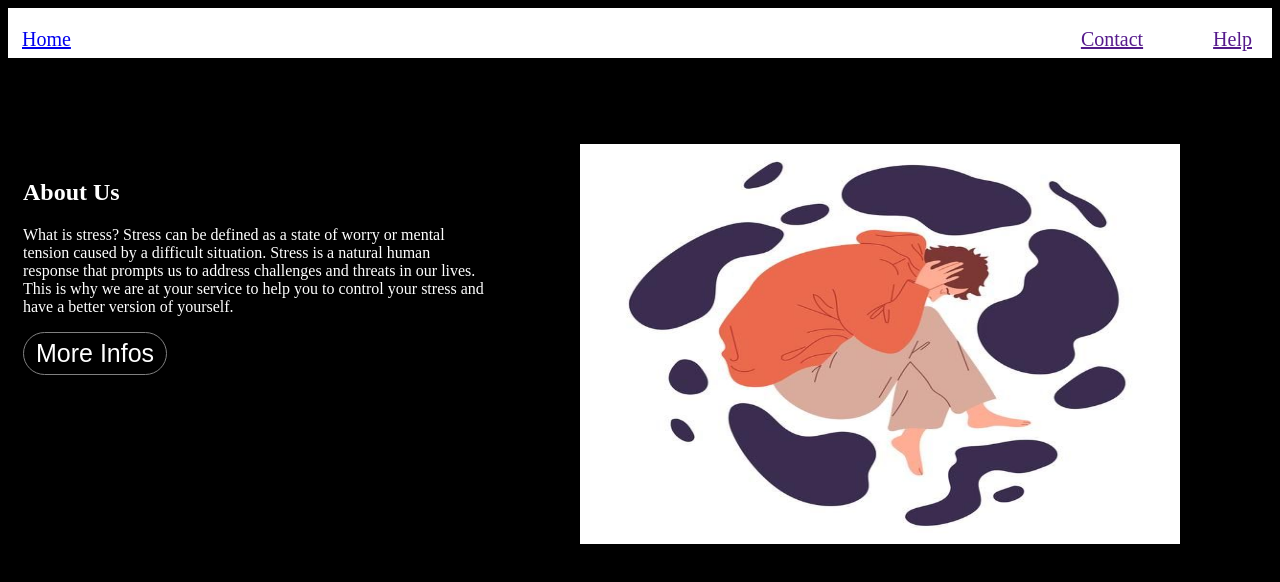
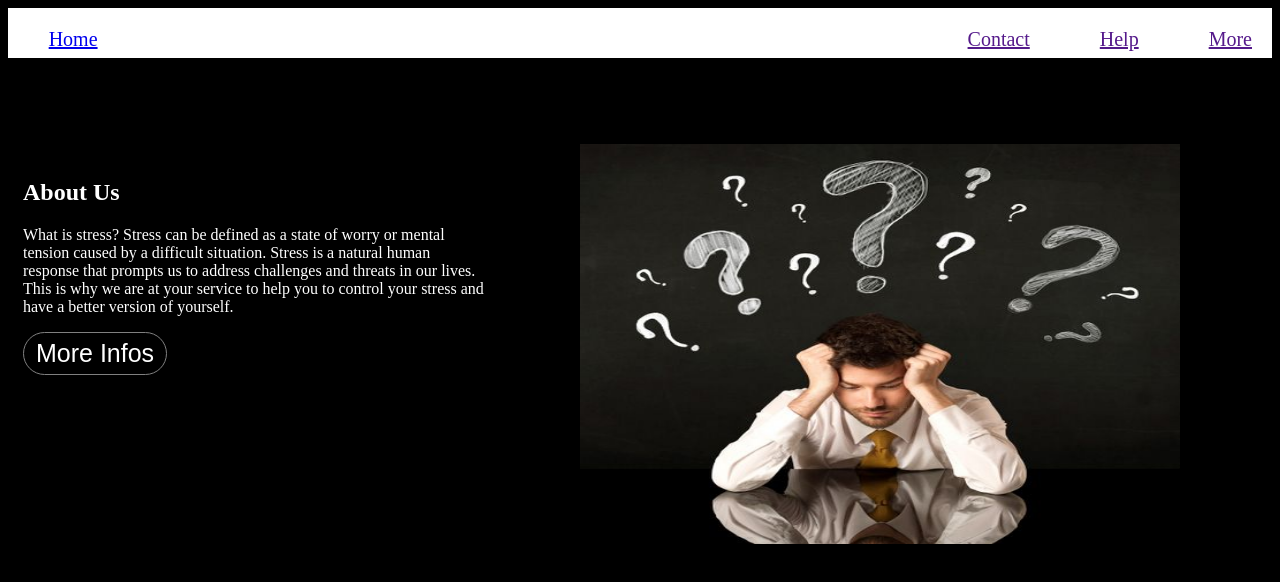
Before and after one commit to dikinzkd/team-work2, a plain HTML site: page Home.html in a window 1280 px wide. Drawn offline with Linux system fonts and the light colour scheme.

Commit message:
add change

```diff
--- a/Home.html
+++ b/Home.html
@@ -23,7 +23,7 @@
             padding: 20px;
         }
         .Home{
-            margin-right: 940px;
+            margin-right: 800px;
         }
         .AboutUs{
             width: 40%;
@@ -60,6 +60,9 @@
                 <li class="help">
                     <a href="">Help</a>
                 </li>
+                <li class="More">
+                    <a href="">More</a>
+                </li>
             </ul>
         </nav>
     </header>
@@ -80,7 +83,7 @@
                 <button> More Infos</button>
             </div>
             <div class="pic">
-                <img src="./Premium Vector _ Young man lies curled up with painful emotions_.jpeg" height="400" width="600">
+                <img src="./Problem Solving Skills - Views and Advice of Steve Pavlina.jpeg" height="400" width="600">
             </div>
         </section>
     </main>
```
Also changed, not shown: I am free of Stress.jpeg (deleted), Premium Vector _ Young man lies curled up with painful emotions_.jpeg (deleted), Problem Solving Skills - Views and Advice of Steve Pavlina.jpeg (added).
